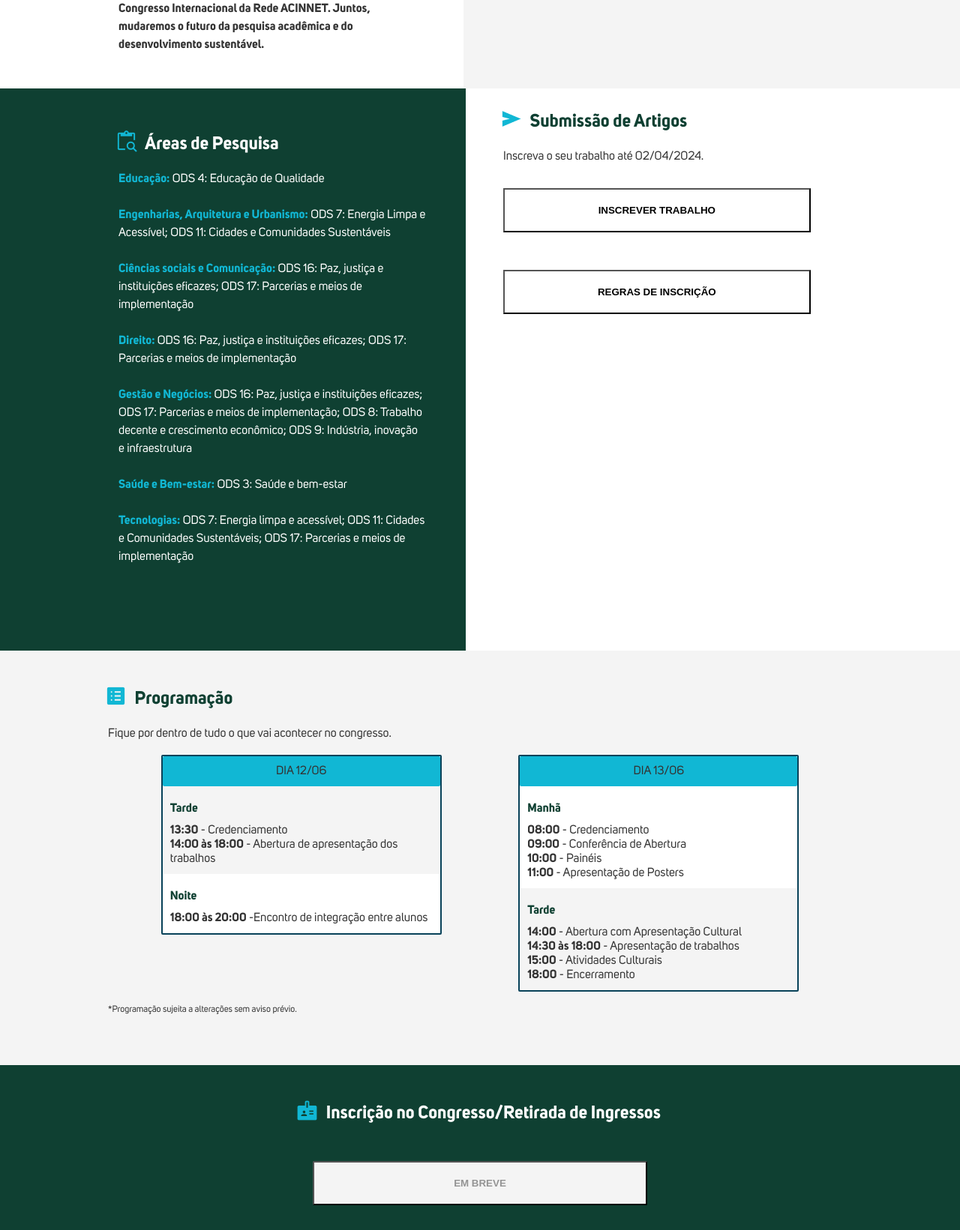
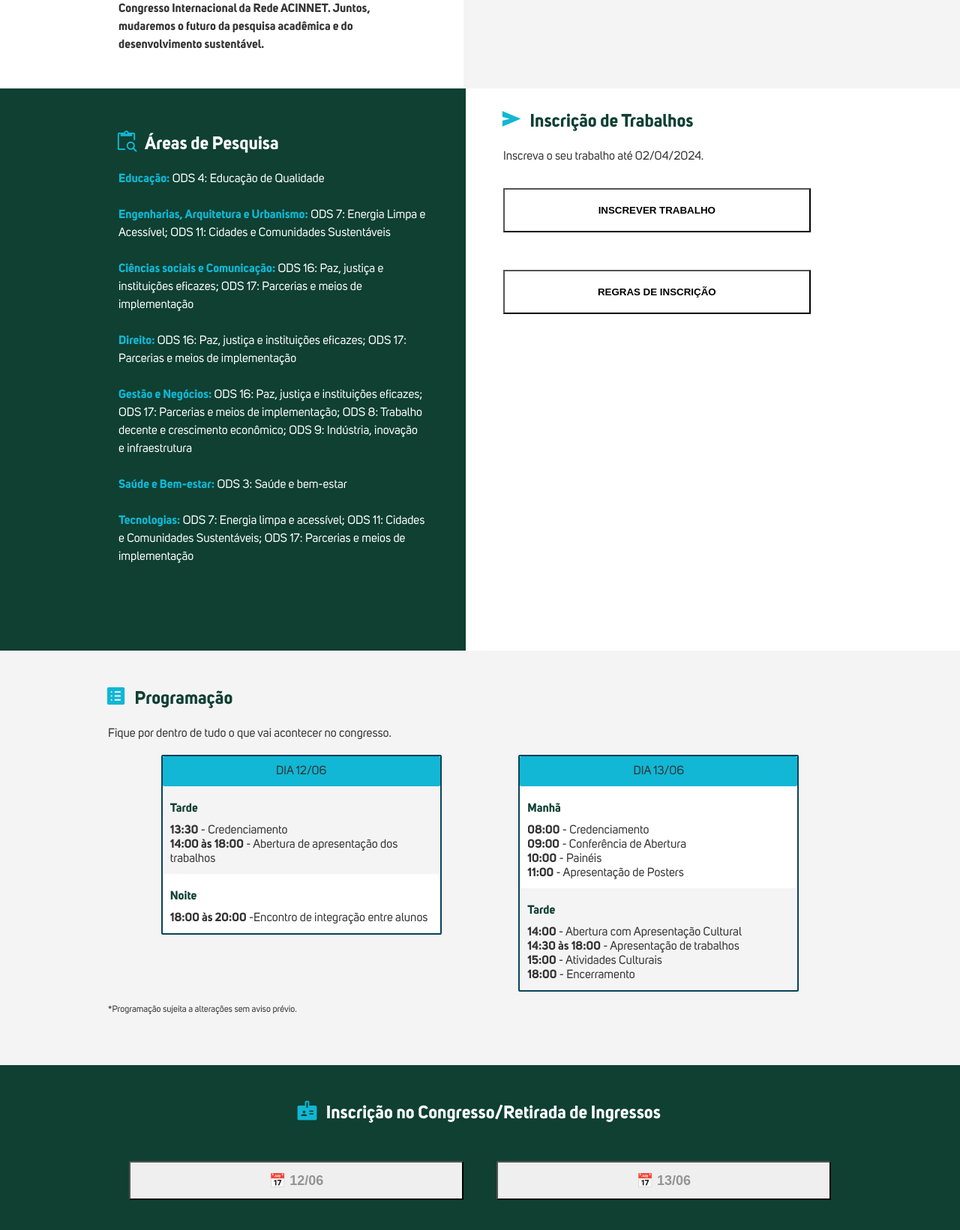
Before and after one commit to vinnyburgos/acinnet, a plain HTML site: page index.html in a window 1280 px wide. Shown: the part 1480-3121 px from the top of the page at 75% size. Drawn offline with nearby package versions, Linux system fonts and the light colour scheme.

Commit message:
links de inscrição

```diff
--- a/css/global.less
+++ b/css/global.less
@@ -439,13 +439,16 @@ section.submissao {
     button {
         position: relative;
         padding: 20px;
+        padding-top: 13px;
+        padding-bottom: 13px;
         width: 45%;
         margin: 30px 20px;
         color: #949494;
         text-transform: uppercase;
-        background: #F4F4F4;
+        // background: #F4F4F4;
         border: 12x solid #F4F4F4;
         font-weight: 600;
+        font-size: 18px;
         // color: #fff;
         border-radius: 2px;
         // border: 1px solid #FFF;
@@ -455,11 +458,11 @@ section.submissao {
             margin-bottom: 0;
             width: 80%;
         }
-        // &:hover {
-        //     color: #0F4032;
-        //     background: #11B7D4;
-        //     transition: all .4s;
-        // }
+        &:hover {
+            color: #0F4032;
+            background: #11B7D4;
+            transition: all .4s;
+        }
     }
 }
 
--- a/index.html
+++ b/index.html
@@ -152,12 +152,12 @@
                 </p>
             </div>
             <div class="right">
-                <h2><img src="images/submissao_icon.png" alt=""> Submissão de Artigos</h2>
+                <h2><img src="images/submissao_icon.png" alt=""> Inscrição de Trabalhos</h2>
                 <p class="conteudo">
                     Inscreva o seu trabalho até 02/04/2024.<br>
 
                     <a href="https://forms.gle/djAaeVXx7yV1QBaF6" target="_blank"><button class="btnGrande submeter">INSCREVER TRABALHO</button></a>
-                    <a href="#" target="_blank"><button class="btnGrande regras">REGRAS DE INSCRIÇÃO</button></a>
+                    <a href="edital_acinnet2024.pdf" target="_blank"><button class="btnGrande regras">REGRAS DE INSCRIÇÃO</button></a>
                 </p>
             </div>
         </div>
@@ -224,7 +224,8 @@
             </p> -->
 
             <div class="wrapBtns">
-                <a href="#" target="_blank"><button>Em Breve</button></a>
+                <a href="https://bit.ly/congressoacinnet_1206" target="_blank"><button>📅 12/06</button></a>
+                <a href="https://bit.ly/congressoacinnet_1306" target="_blank"><button>📅 13/06</button></a>
             </div>
         </div>
     </section>
```
Also changed, not shown: css/global.css.
